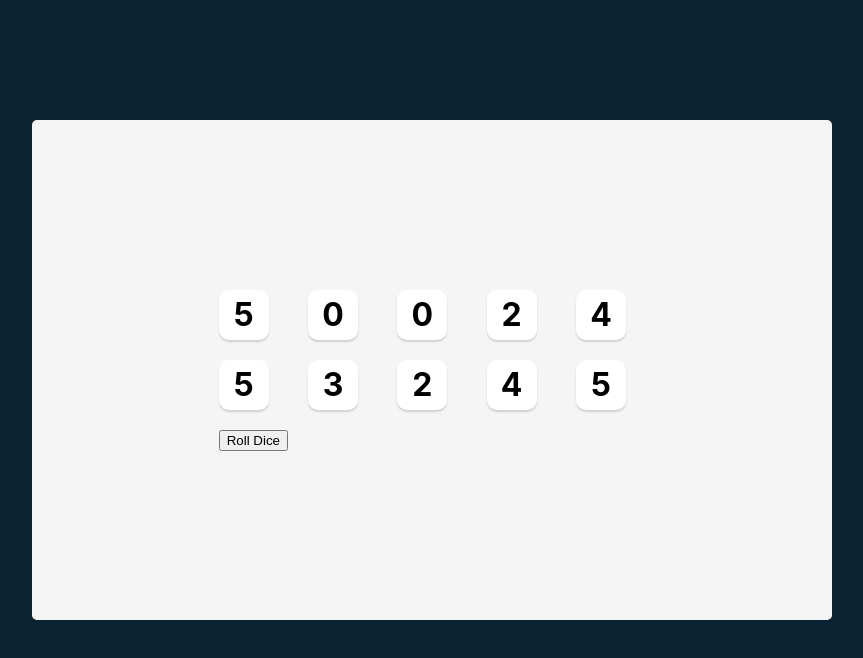
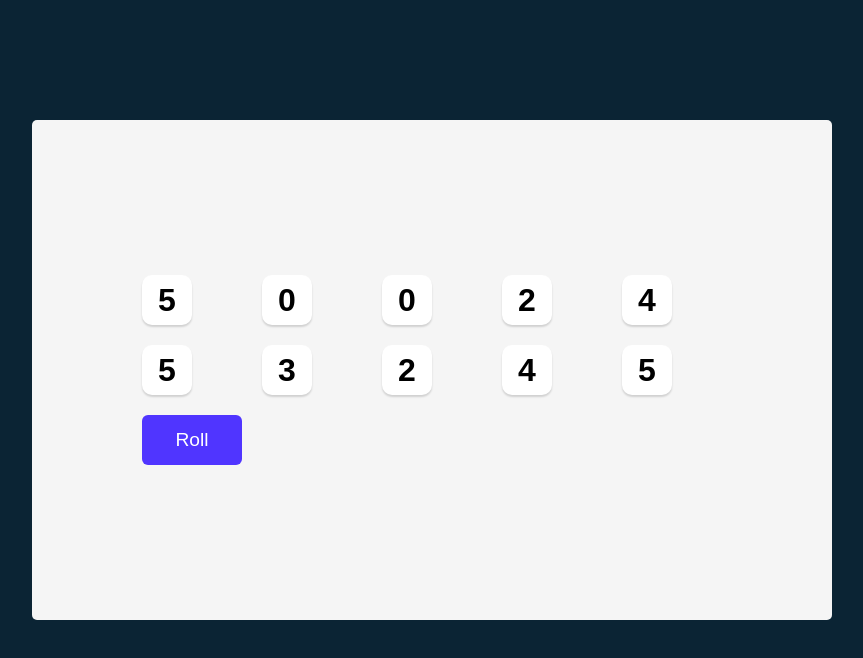
Before and after one commit to BachAmadou/tenzies, a React (Create React App) app: page / in a window 1280 px wide. Shown: the top 658 px of the page, without its empty margins (208-1071 px from the left). Built offline with nearby package versions, Linux system fonts and the light colour scheme.

Commit message:
added css style to roll button

```diff
--- a/src/App.css
+++ b/src/App.css
@@ -6,6 +6,7 @@
   margin: 0;
   background-color: #0B2434;
   padding: 20px;
+  font-family: 'Karla', sans-serif;
 }
 
 .main {
@@ -42,3 +43,24 @@
 .die-number {
   font-size: 2rem;
 }
+
+.roll-dice {
+  height: 50px;
+  width: 100px;
+  border: none;
+  border-radius: 6px;
+  background-color: #5035FF;
+  color: white;
+  font-size: 1.2rem;
+  font-family: 'Karla', sans-serif;
+  cursor: pointer;
+  margin: auto;
+}
+
+.roll-dice:focus {
+  outline: none;
+}
+
+.roll-dice:active {
+  box-shadow: inset 5px 5px 10px -3px rgba(0, 0, 0, 0.7);
+}
--- a/src/App.js
+++ b/src/App.js
@@ -24,7 +24,7 @@
     <div className="main">
       <div className="dice-container">
         {diceElements}
-        <button onClick={rollDice}>Roll Dice</button>
+        <button className="roll-dice" onClick={rollDice}>Roll</button>
       </div>
     </div>
   );
```
